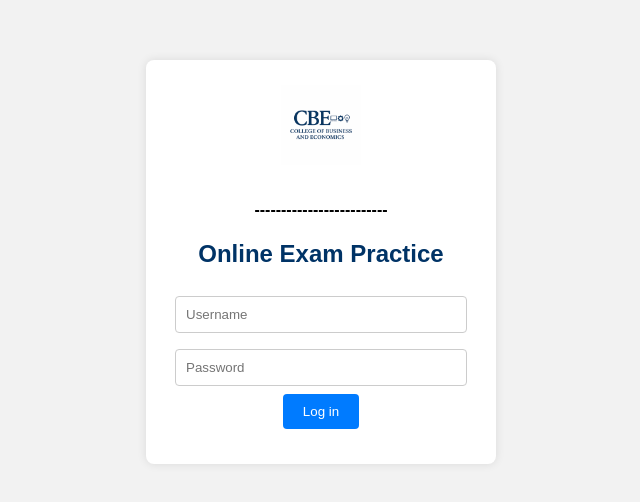
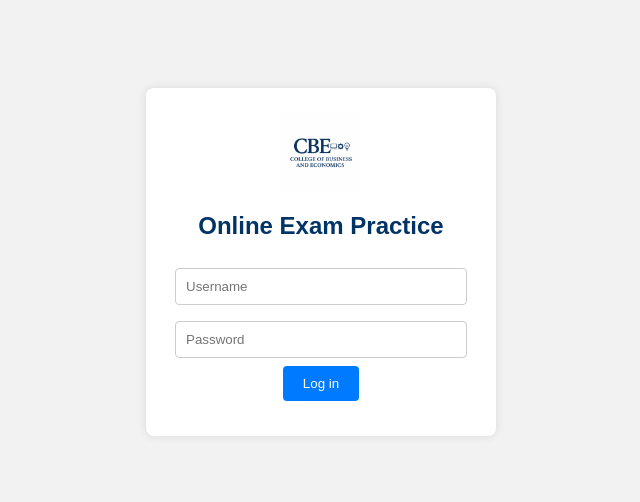
Before and after one commit to danget12/onlineexam, a plain HTML site: page index.html in a window 1280 px wide. Shown: the part 146-648 px from the top of the page, without its empty margins (319-959 px from the left). Drawn offline with Linux system fonts and the light colour scheme.

Commit message:
Update index.html

```diff
--- a/index.html
+++ b/index.html
@@ -55,7 +55,6 @@
 <body>
     <div class="login-box">
         <img src="logo.png" alt="Logo">
-        <h4>-------------------------</h4>
         <h2>Online Exam Practice</h2>
         <input type="text" id="username" placeholder="Username" required><br>
         <input type="password" id="password" placeholder="Password" required><br>
```
